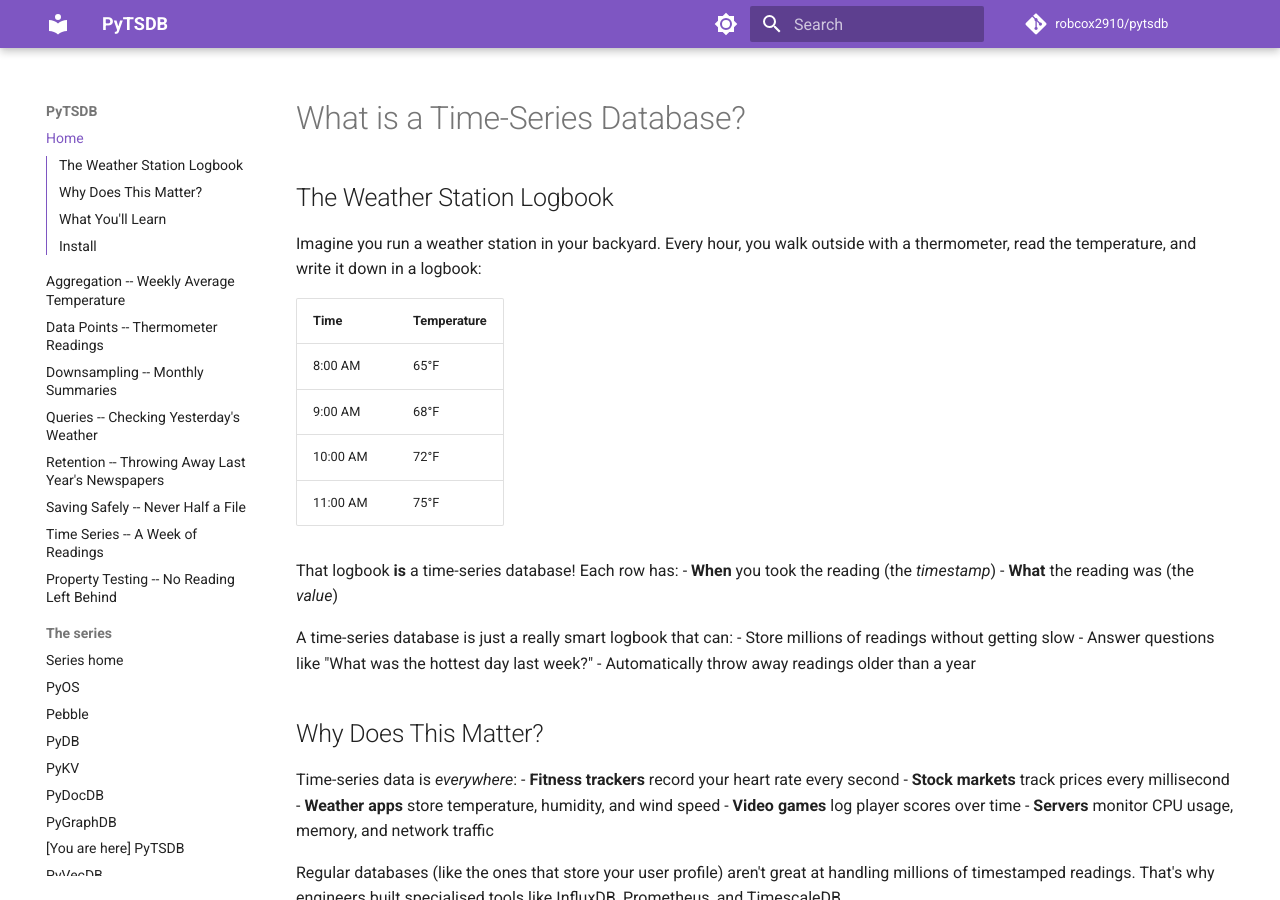
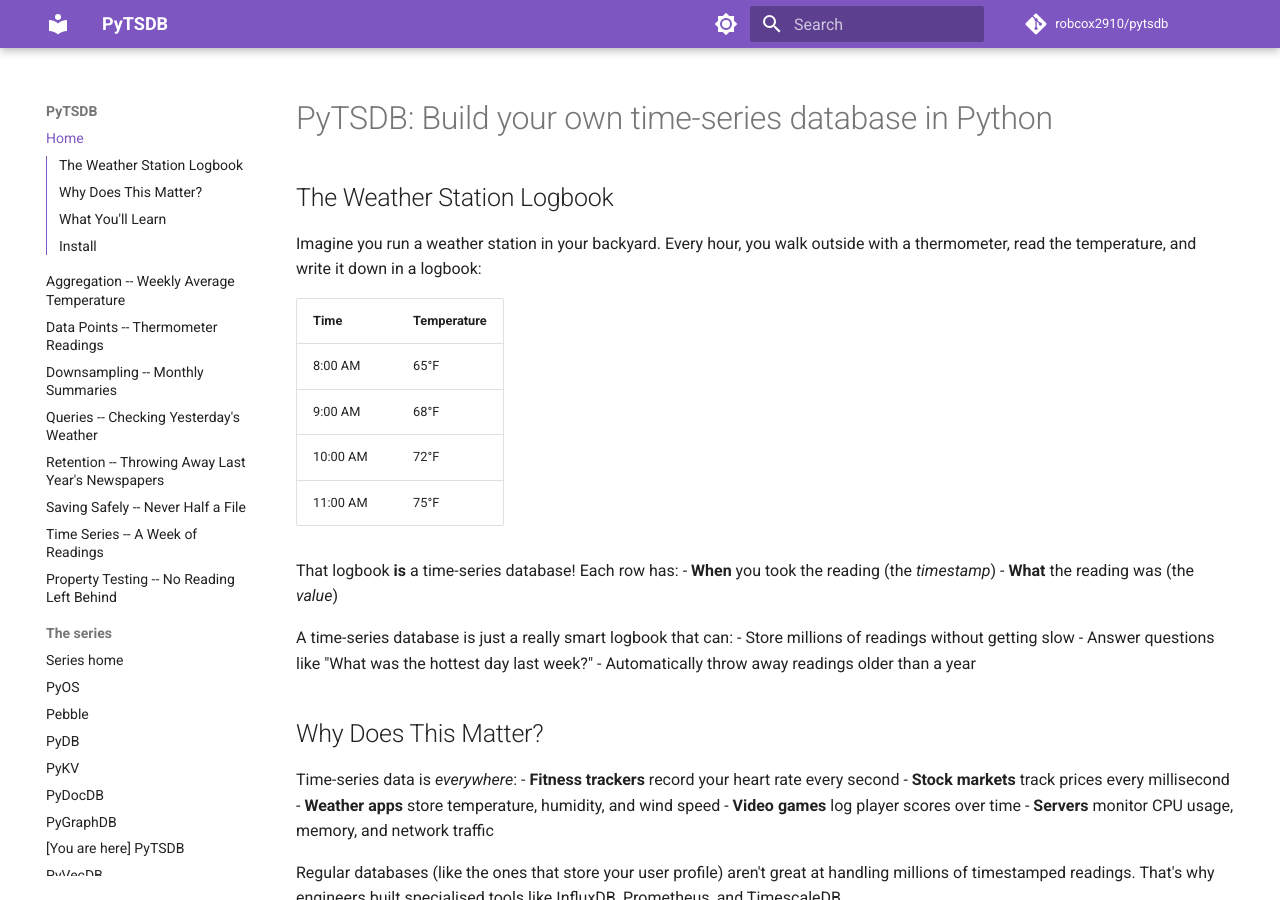
Before and after one commit to robcox2910/pytsdb, an MkDocs documentation site: the page built from docs/index.md, in a window 1280 px wide and 900 px high. Built offline with MkDocs 1.6.1 and Material for MkDocs 9.7.7, drawn with Linux system fonts in a browser that asks for light colours; comment, search, counter and statistics services are not loaded.

Commit message:
docs: show the series title at the top of the landing page (#14)
Curated lists (such as free-programming-books) require an entry's title to
match the one displayed on the resource itself.


Claude-Session: https://claude.ai/code/session_01V7Qx2bpVb4r459q1hdHABV

Co-authored-by: Claude <noreply@anthropic.com>

```diff
--- a/docs/index.md
+++ b/docs/index.md
@@ -1,4 +1,8 @@
-# What is a Time-Series Database?
+---
+title: "Build your own time-series database in Python"
+---
+
+# PyTSDB: Build your own time-series database in Python
 
 ## The Weather Station Logbook
 
```
